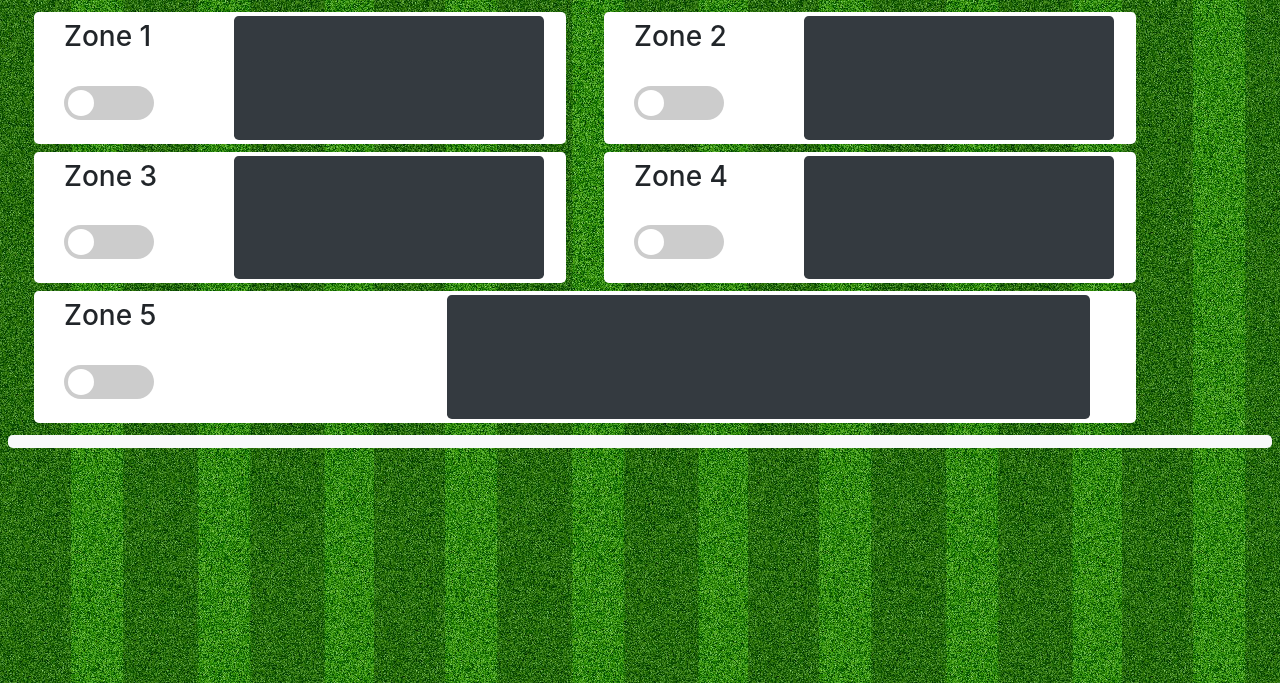
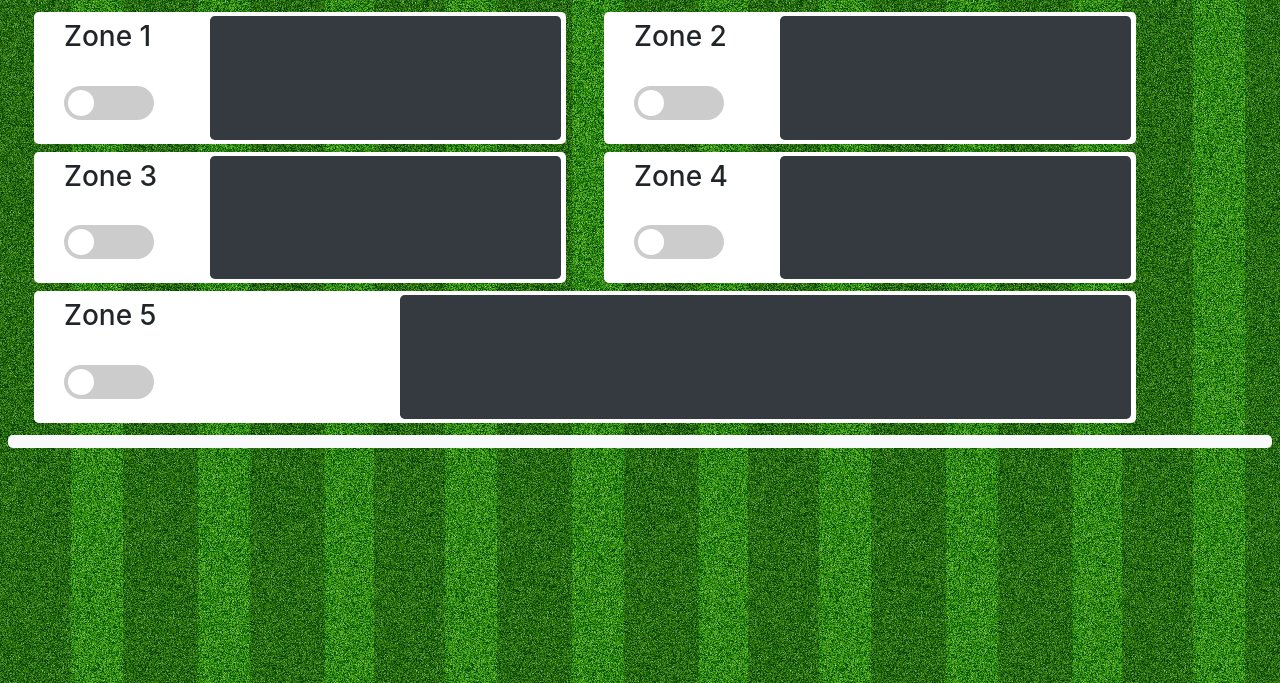
Before and after one commit to why-pengo/sprinkler, a Django app: page / in a window 1280 px wide. Shown: the part 56-739 px from the top of the page. Run offline with Django 3.2, Linux system fonts and the light colour scheme; the visitor is signed in with stand-in values (Sample User, id 1); data that the repository does not hold is empty; some libraries are stand-ins or nearby versions.

Commit message:
working on display of schedule in zone_text

```diff
--- a/static/css/sprinkler.css
+++ b/static/css/sprinkler.css
@@ -69,6 +69,7 @@ body {
 
 .zonebox {
     min-width: 300px;
+    padding-right: 5px;
 }
 
 .footer {
@@ -88,3 +89,9 @@ body {
     scroll-behavior: auto;
     max-height: 200px;
 }
+
+.zone_text {
+    font-family: digital-led-font;
+    font-size: small;
+    max-height: 125px;
+}
--- a/templates/jinja2/index.html
+++ b/templates/jinja2/index.html
@@ -24,8 +24,8 @@
                                 </form>
                             </div>
                         </div>
-                        <div id="zone1" class="container col-7 mt-1 mb-1 bg-dark text-light rounded-lg"
-                             style="font-family: digital-led-font; font-size: small;"></div>
+                        <div id="zone1"
+                             class="col-8 mt-1 mb-1 bg-dark text-light rounded-lg overflow-auto zone_text"></div>
                     </div>
                 </div>
             </div>
@@ -48,8 +48,8 @@
                                 </form>
                             </div>
                         </div>
-                        <div id="zone2" class="container col-7 mt-1 mb-1 bg-dark text-light rounded-lg"
-                             style="font-family: digital-led-font; font-size: small;"></div>
+                        <div id="zone2"
+                             class="col-8 mt-1 mb-1 bg-dark text-light rounded-lg overflow-auto zone_text"></div>
                     </div>
                 </div>
             </div>
@@ -76,9 +76,9 @@
                                 </form>
                             </div>
                         </div>
-                        <div id="zone3" class="container col-7 mt-1 mb-1 bg-dark text-light rounded-lg"
-                             style="font-family: digital-led-font; font-size: small;"></div>
-                    </div>
+                        <div id="zone3"
+                             class="col-8 mt-1 mb-1 bg-dark text-light rounded-lg overflow-auto zone_text"></div>
+                </div>
                 </div>
             </div>
             <div class="col-sm">
@@ -100,15 +100,14 @@
                                 </form>
                             </div>
                         </div>
-                        <div id="zone4" class="container col-7 mt-1 mb-1 bg-dark text-light rounded-lg"
-                             style="font-family: digital-led-font; font-size: small;"></div>
+                        <div id="zone4"
+                             class="col-8 mt-1 mb-1 bg-dark text-light rounded-lg overflow-auto zone_text"></div>
                     </div>
                 </div>
             </div>
+        </div>
 
-        </div>
         <div class="row">
-
             <div class="col-sm">
                 <div class="bg-white rounded-lg m-1 zonebox">
                     <div class="row mr-0 ml-0">
@@ -128,17 +127,18 @@
                                 </form>
                             </div>
                         </div>
-                        <div id="zone5" class="container col-7 mt-1 mb-1 bg-dark text-light rounded-lg"
-                             style="font-family: digital-led-font; font-size: small;"></div>
+                        <div id="zone5"
+                             class="col-8 mt-1 mb-1 bg-dark text-light rounded-lg overflow-auto zone_text"></div>
                     </div>
                 </div>
             </div>
+        </div>
 
-        </div>
     </div>
 </div>
 <div class="row bg-light rounded-lg m-2 pl-lg-2 pt-lg-2 pr-lg-2 pb-0">
-    <pre id="debug" style="width: 100%; margin-bottom: 5px !important;" class="pb-0"></pre>
+    <pre id="debug" style="width: 100%; margin-bottom: 5px !important;"
+         class="overflow-auto pb-0"></pre>
 </div>
 
 <script>
```
Also changed, not shown: controller/api.py (+8 -9 lines), static/js/index.js (+22 -13 lines).
